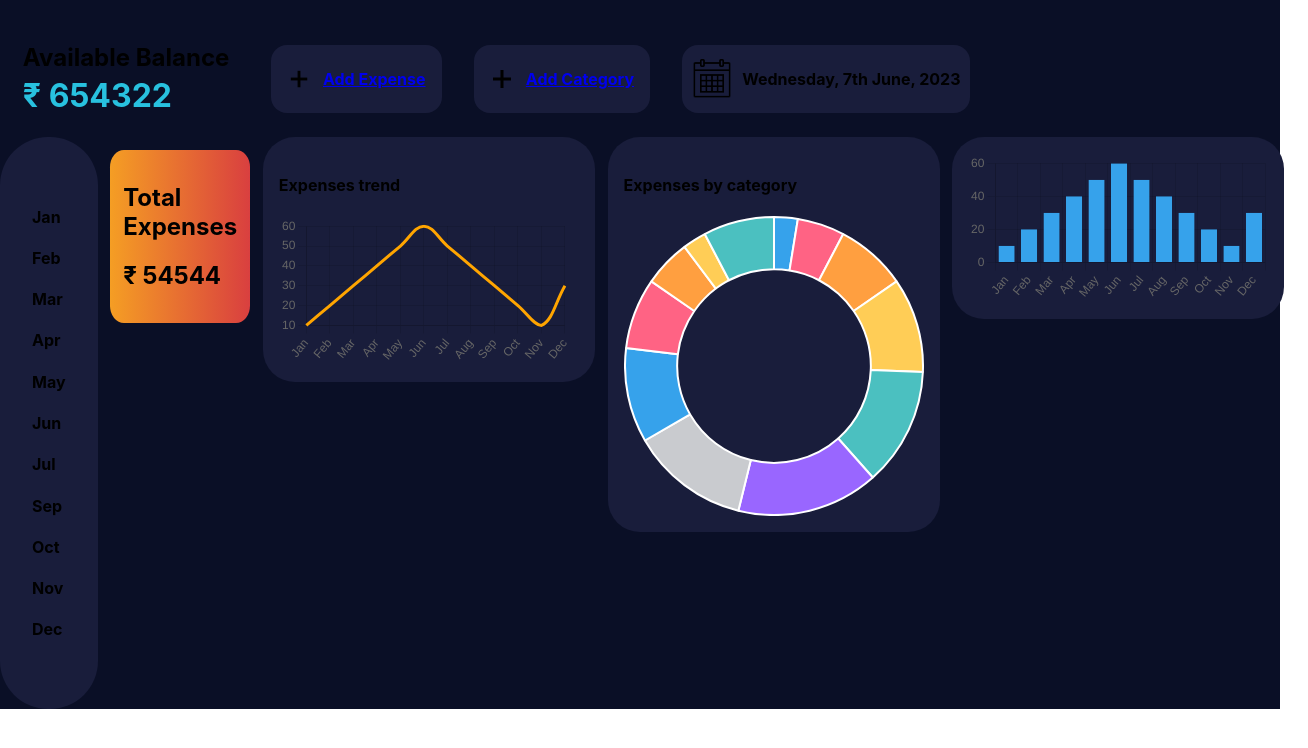
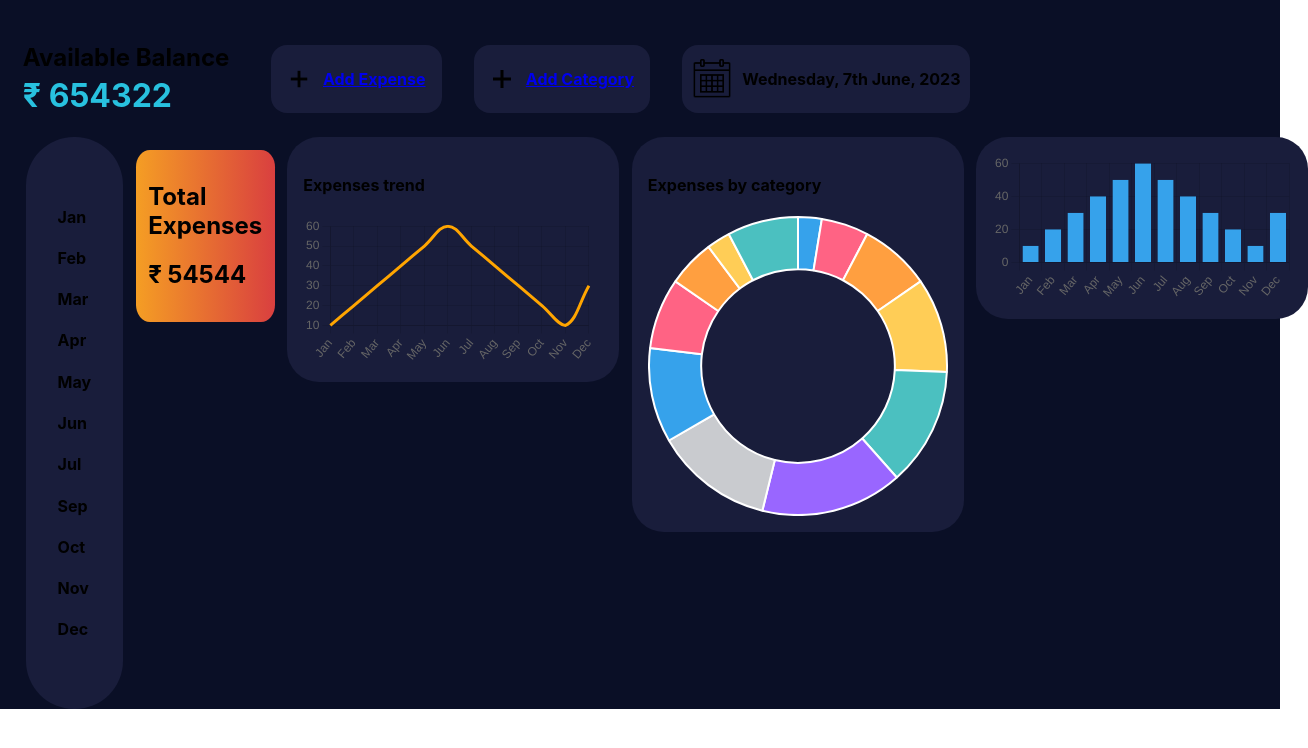
Before and after one commit to thenishant/expense-ui, a React (Create React App) app: page / in a window 1280 px wide. Shown: the top 748 px of the page, 1308 px wide, since content can reach past the window. Built offline with nearby package versions, Linux system fonts and the light colour scheme.

Commit message:
Add margin in expenses

```diff
--- a/src/expenses/pages/Expenses.css
+++ b/src/expenses/pages/Expenses.css
@@ -1,4 +1,5 @@
 .expenses {
     display: flex;
     flex-direction: row;
+    margin-left: 2%;
 }
```
